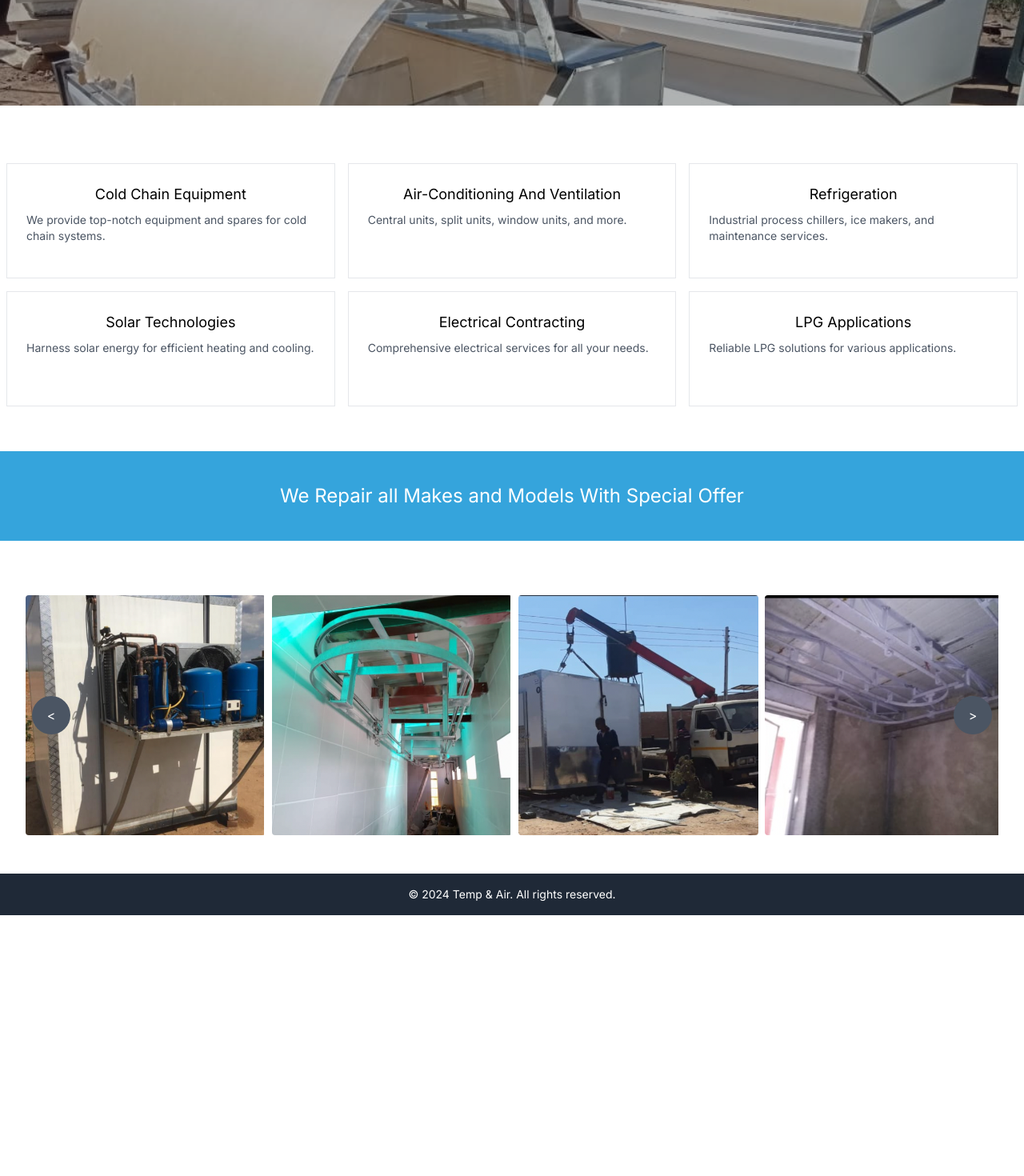
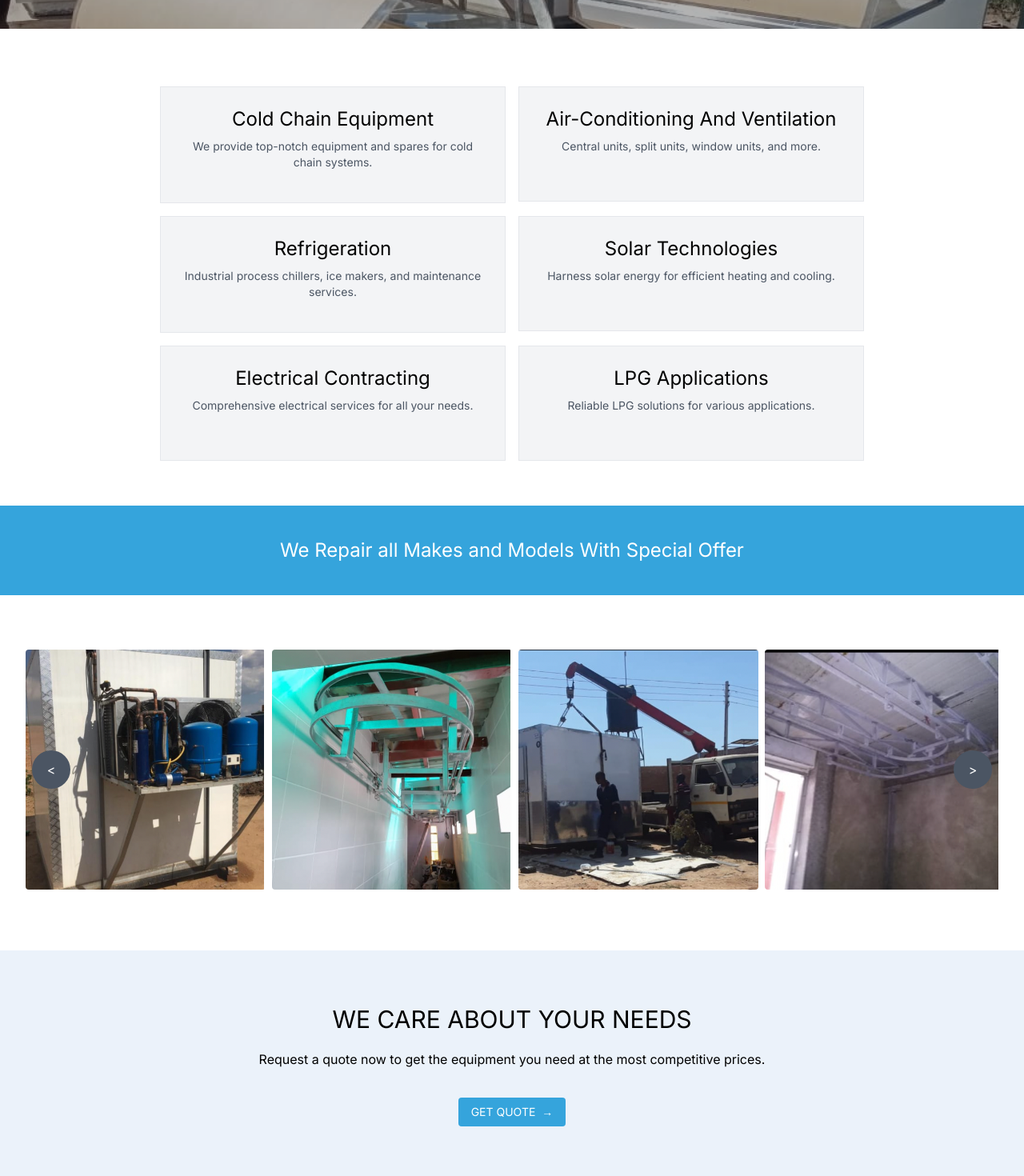
Before and after one commit to mcmanyika/tempair, a Next.js app: page / in a window 1280 px wide. Shown: the part 380-1850 px from the top of the page at 80% size. Before the commit the page ends 1524 px from the top, so only its background shows below. Built offline with nearby package versions, Linux system fonts and the light colour scheme.

Commit message:
added call to action component

```diff
--- a/src/app/components/Banner.js
+++ b/src/app/components/Banner.js
@@ -2,7 +2,7 @@ import React from 'react';
 
 const Banner = () => {
   return (
-    <div className="relative h-96 bg-cover bg-center flex items-center parallax" style={{ backgroundImage: "url('/images/7.jpeg')" }}>
+    <div className="relative h-72 bg-cover bg-center flex items-center parallax" style={{ backgroundImage: "url('/images/7.jpeg')" }}>
       <div className="absolute inset-0 bg-black opacity-30"></div>
       <div className="relative max-w-7xl mx-auto px-4">
         <div className="text-white capitalize font-thin text-2xl md:text-5xl p-4 border">
--- /dev/null
+++ b/src/app/components/CallToAction.js
@@ -0,0 +1,26 @@
+import React from 'react';
+
+function CallToAction() {
+  const whatsappNumber = "263773808398"; // Replace with your WhatsApp number in international format without '+' or spaces
+  const whatsappMessage = "Hello, I'd like to request a quote."; // Replace with your default message
+
+  return (
+    <div className='bg-callBlue h-72 text-center flex flex-col items-center justify-center p-12'>
+      <div className='text-3xl w-full'>WE CARE ABOUT YOUR NEEDS</div>
+      <div className='w-full m-5'>Request a quote now to get the equipment you need at the most competitive prices.</div>
+      <div className='flex items-center justify-center mt-4'>
+        <a
+          href={`https://wa.me/${whatsappNumber}?text=${encodeURIComponent(whatsappMessage)}`}
+          target="_blank"
+          rel="noopener noreferrer"
+        >
+          <button className="bg-customBlue text-white text-sm px-4 py-2 capitalize md:uppercase rounded flex items-center">
+            Get Quote <span className="ml-2">&rarr;</span>
+          </button>
+        </a>
+      </div>
+    </div>
+  );
+}
+
+export default CallToAction;
--- a/src/app/components/Carousel.js
+++ b/src/app/components/Carousel.js
@@ -91,7 +91,7 @@ const ImageGallery = () => {
   };
 
   return (
-    <section id='about'>
+    <section id='about' className='mb-7'>
       <div className="w-full py-12 px-4 sm:px-6 lg:px-8 mt-5 relative">
         <button
           onClick={scrollLeft}
--- a/src/app/components/ServiceItem.js
+++ b/src/app/components/ServiceItem.js
@@ -4,9 +4,9 @@ import React from 'react';
 const ServiceItem = ({ title, description }) => {
   return (
     <div className="w-full p-2">
-      <div className="border p-4 min-h-36  hover:bg-gray-100  transition-colors duration-300">
-        <div className="p-2">
-          <h3 className="text-lg text-center capitalize mb-2">{title}</h3>
+      <div className="border p-4 min-h-36  bg-gray-100  transition-colors duration-300">
+        <div className="p-2 text-center">
+          <h3 className="text-2xl text-center capitalize mb-2">{title}</h3>
           <p className="text-gray-600 text-sm mb-4">{description}</p>
         </div>
       </div>
--- a/src/app/components/Services.js
+++ b/src/app/components/Services.js
@@ -38,8 +38,8 @@ const servicesData = [
 
 const Services = () => {
   return (
-    <div className="max-w-7xl mx-auto mb-12" id='services'>
-      <div className="grid grid-cols-1 sm:grid-cols-2 md:grid-cols-3 pt-16">
+    <div className="max-w-4xl mx-auto mb-12" id='services'>
+      <div className="grid grid-cols-1 sm:grid-cols-2 md:grid-cols-2 pt-16">
         {servicesData.map((service, index) => (
           <ServiceItem
             key={index}
--- a/src/app/page.js
+++ b/src/app/page.js
@@ -4,6 +4,7 @@ import Brands from "./components/Brands";
 import Banner from "./components/Banner";
 import Services from './components/Services';
 import ImageCarousel from './components/Carousel';
+import CallToAction from "./components/CallToAction";
 
 export default function Home() {
   return (
@@ -12,6 +13,7 @@ export default function Home() {
       <Services />
       <Brands />
       <ImageCarousel />
+      <CallToAction />
     </Layout>
   );
 }
--- a/tailwind.config.js
+++ b/tailwind.config.js
@@ -14,6 +14,7 @@ module.exports = {
       },
       colors: {
         customBlue: '#35a4dc',
+        callBlue: '#EBF2FA',
       },
     },
   },
```
